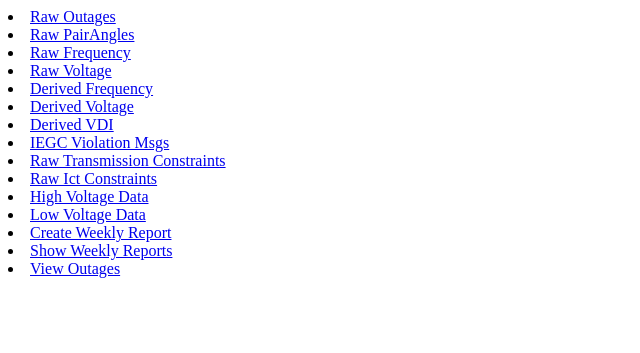
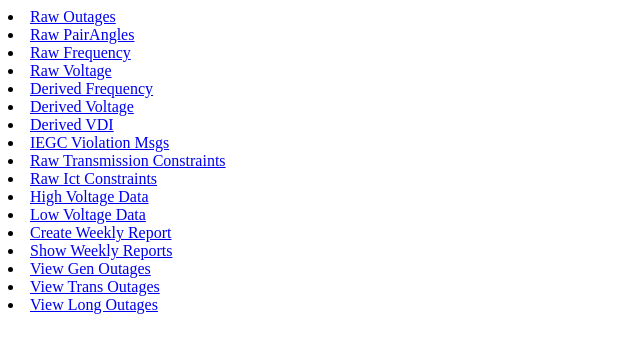
Before and after one commit to rohit98077/mis_flask_ui, a Flask app: template templates/_authorizedPartial.html.j2 in a window 1280 px wide. Shown: the top 353 px of the page, without its empty margins (0-640 px from the left). Run offline with Flask 2, Linux system fonts and the light colour scheme; the template is opened without the code that fills it, so the values that code supplies are empty; parts of the project's set-up code (start-up, migrations or seed data) failed here and were passed over.

Commit message:
Transmision & Long time Outages route added

```diff
--- a/templates/_authorizedPartial.html.j2
+++ b/templates/_authorizedPartial.html.j2
@@ -93,8 +93,20 @@
     </a>
 </li>
 <li class="nav-item">
-    <a class="nav-link" href='/viewOutages'>
+    <a class="nav-link" href='/viewGenOutages'>
         <i class="fas fa-th-large"></i>
-        <span>View Outages</span>
+        <span>View Gen Outages</span>
     </a>
 </li>
+<li class="nav-item">
+    <a class="nav-link" href='/viewTransOutages'>
+        <i class="fas fa-th-large"></i>
+        <span>View Trans Outages</span>
+    </a>
+</li>
+<li class="nav-item">
+    <a class="nav-link" href='/viewLongOutages'>
+        <i class="fas fa-th-large"></i>
+        <span>View Long Outages</span>
+    </a>
+</li>
--- a/templates/viewGenOutages.html.j2
+++ b/templates/viewGenOutages.html.j2
@@ -6,12 +6,12 @@
 {% endblock %}
 
 {% block content %}
-<h1>View Major Generating Unit Outages stored in MIS Warehouse</h1>
+<h1>View Major Transmission Element Outages</h1>
 <div class="row align-content-center">
     <form class="form-inline" method="POST">
-        <label for="endDate">Start Date:  </label>
+        <label>Start Date :  </label>
         <input name="startDate" class="form-inline bg-light border-1 mr-2" type="date" />
-        <label >End Date:  </label>
+        <label>End Date :  </label>
         <input id="endDate" name="endDate" class="form-inline bg-light border-1 mr-3" type="date" placeholder="yyyy-mm-dd" />
         <button id="viewOutagesBtn" class="btn btn-success btn-icon-split">
             <span class="icon text-white-50">
--- a/templates/viewLongOutages.html.j2
+++ b/templates/viewLongOutages.html.j2
@@ -6,12 +6,12 @@
 {% endblock %}
 
 {% block content %}
-<h1>View Major Generating Unit Outages stored in MIS Warehouse</h1>
+<h1>View Instances of Inordinate delays in restoration of Transmission Element & Generating Unit</h1>
 <div class="row align-content-center">
     <form class="form-inline" method="POST">
-        <label for="endDate">Start Date:  </label>
+        <label>Start Date :  </label>
         <input name="startDate" class="form-inline bg-light border-1 mr-2" type="date" />
-        <label >End Date:  </label>
+        <label>End Date :  </label>
         <input id="endDate" name="endDate" class="form-inline bg-light border-1 mr-3" type="date" placeholder="yyyy-mm-dd" />
         <button id="viewOutagesBtn" class="btn btn-success btn-icon-split">
             <span class="icon text-white-50">
--- a/templates/viewTransOutages.html.j2
+++ b/templates/viewTransOutages.html.j2
@@ -6,12 +6,12 @@
 {% endblock %}
 
 {% block content %}
-<h1>View Major Generating Unit Outages stored in MIS Warehouse</h1>
+<h1>View Major Generating Unit Outages</h1>
 <div class="row align-content-center">
     <form class="form-inline" method="POST">
-        <label for="endDate">Start Date:  </label>
+        <label>Start Date :  </label>
         <input name="startDate" class="form-inline bg-light border-1 mr-2" type="date" />
-        <label >End Date:  </label>
+        <label>End Date :  </label>
         <input id="endDate" name="endDate" class="form-inline bg-light border-1 mr-3" type="date" placeholder="yyyy-mm-dd" />
         <button id="viewOutagesBtn" class="btn btn-success btn-icon-split">
             <span class="icon text-white-50">
```
